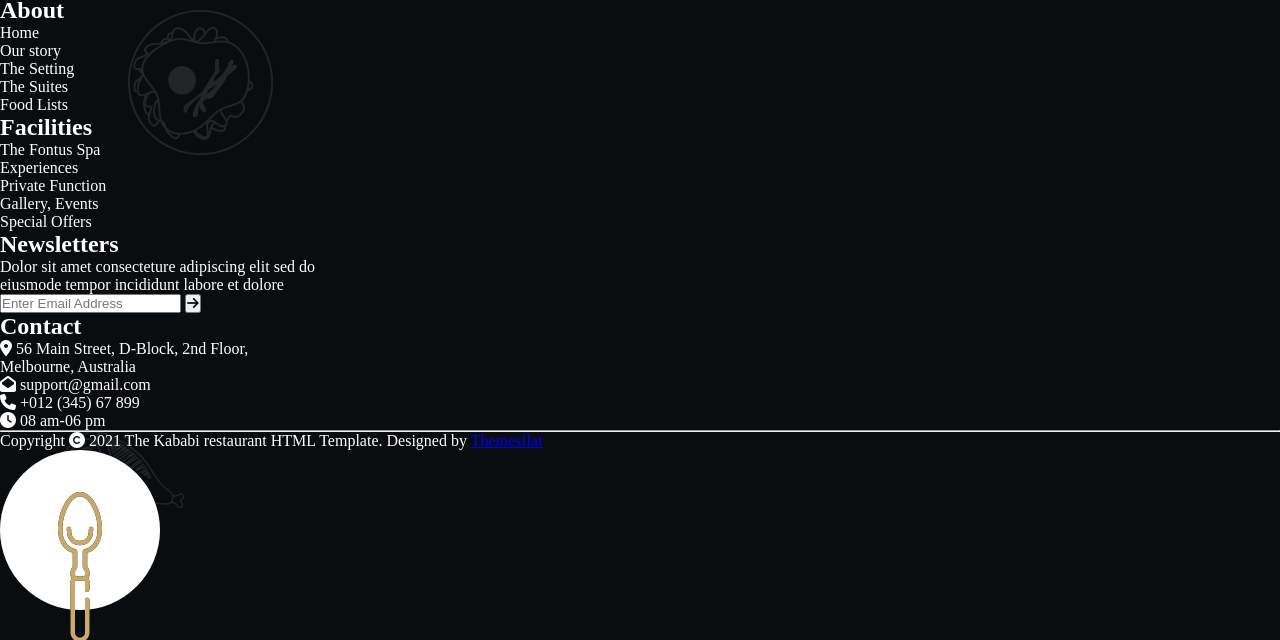
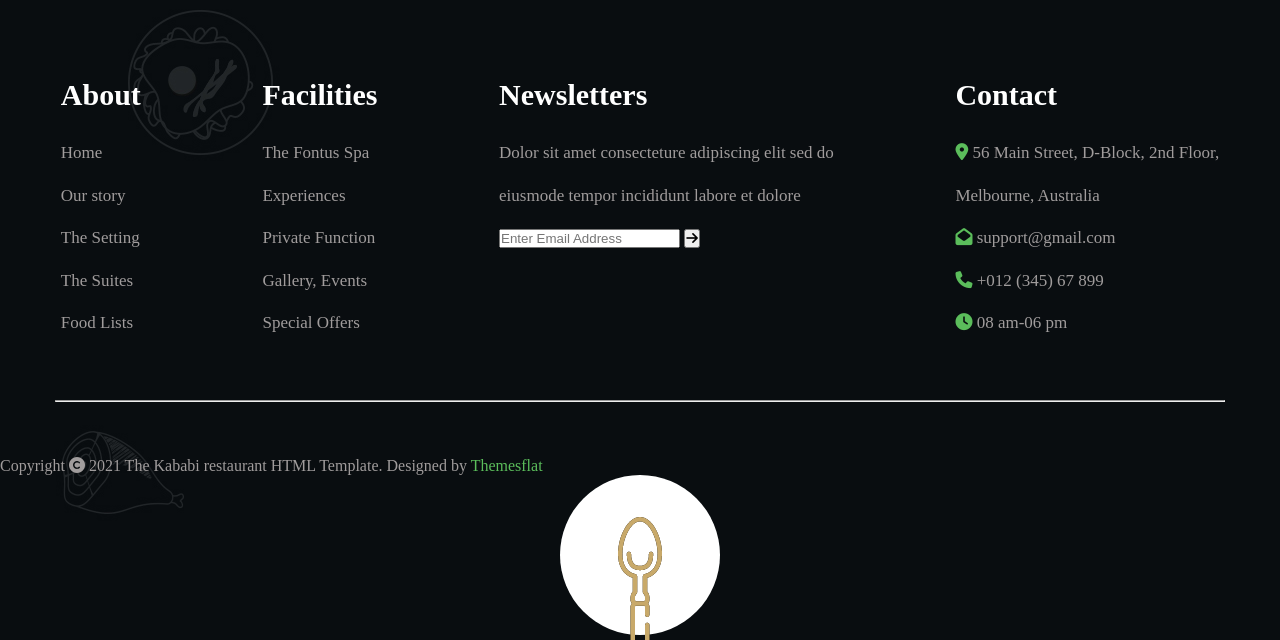
Before and after one commit to Nimarho/Kabibi-food, a website: page index.html in a window 1280 px wide. Shown: the part 1037-1677 px from the top of the page. Drawn offline with Linux system fonts and the light colour scheme.

Commit message:
comit post ctrl s

```diff
--- a/ressources/CSS/style.css
+++ b/ressources/CSS/style.css
@@ -127,3 +127,59 @@ footer {
   background-image: url(../images/footer/img-ng-footer.jpg);
   color: #FFFFFF;
 }
+
+.footer__logo{
+  text-align: center;
+}
+
+.footer__alignement{
+  display: flex;
+  flex-wrap: wrap;
+  width: 100vw;
+  justify-content: space-around;
+  padding-top: 60px;
+  margin-top: auto;
+  height:10%
+  }
+
+.footer__card{
+  line-height: 2.5;
+  font-weight: 100;
+  font-size: 17px;
+  text-align: left;
+  color: rgb(160, 156, 156);
+}
+
+.footer__h2{
+  font-size: 30px;
+  color: #FFFFFF;
+}
+
+.iconeVerte{
+  color:rgb(91, 189, 91)
+}
+
+.footer__copyright{
+  color: rgb(160, 156, 156);
+}
+
+.hr{
+  margin: 55px;
+  color:#0707077a
+}
+
+.footer__link{
+  color:rgb(91, 189, 91);
+  text-decoration: none;
+}
+
+.footer__logo-cuillere{
+  display: flex;
+  justify-content: center;
+}
+
+.footer__p-copyright{
+  text-align: left;
+  max-width: 100%;
+	height: auto;
+}
```
